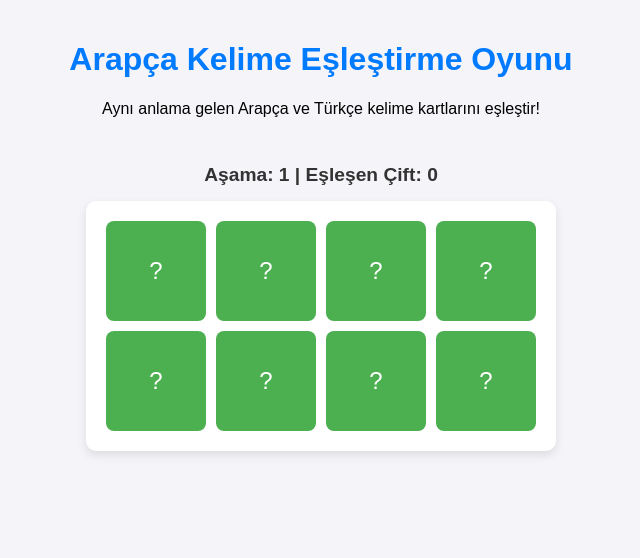
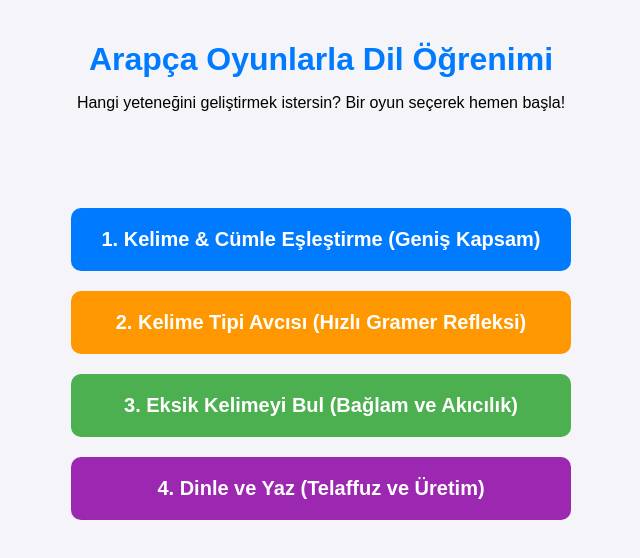
Before and after one commit to arapcaogreniyorum/Arapca-Oyun, a plain HTML site: page index.html in a window 1280 px wide. Shown: the whole page, without its empty margins (319-959 px from the left). Drawn offline with Linux system fonts and the light colour scheme.

Commit message:
Update index.html

```diff
--- a/index.html
+++ b/index.html
@@ -3,23 +3,61 @@
 <head>
     <meta charset="UTF-8">
     <meta name="viewport" content="width=device-width, initial-scale=1.0">
-    <title>Arapça Kelime Eşleştirme Oyunu</title>
+    <title>Arapça Oyunlarla Dil Öğrenimi</title>
     <link rel="stylesheet" href="style.css">
+    <style>
+        /* Sadece bu sayfa için menü stilini ekleyelim */
+        .menu-container {
+            display: flex;
+            flex-direction: column;
+            gap: 20px;
+            width: 90%;
+            max-width: 500px;
+            margin-top: 50px;
+        }
+        .menu-button {
+            padding: 20px;
+            font-size: 20px;
+            font-weight: bold;
+            color: white;
+            border: none;
+            border-radius: 10px;
+            cursor: pointer;
+            text-align: center;
+            transition: background-color 0.3s;
+            text-decoration: none; /* Link stilini kaldırmak için */
+        }
+        .match-game { background-color: #007bff; } /* Mavi - Eşleştirme */
+        .type-game { background-color: #ff9800; } /* Turuncu - Tip Avcısı */
+        .fill-game { background-color: #4CAF50; } /* Yeşil - Eksik Kelime */
+        .listen-game { background-color: #9c27b0; } /* Mor - Dinle & Yaz */
+
+        .menu-button:hover {
+            opacity: 0.9;
+        }
+        /* Başlık stili */
+        .main-header {
+            color: #007bff;
+            margin-bottom: 10px;
+        }
+    </style>
 </head>
 <body>
 
     <header>
-        <h1>Arapça Kelime Eşleştirme Oyunu</h1>
-        <p>Aynı anlama gelen Arapça ve Türkçe kelime kartlarını eşleştir!</p>
+        <h1 class="main-header">Arapça Oyunlarla Dil Öğrenimi</h1>
+        <p>Hangi yeteneğini geliştirmek istersin? Bir oyun seçerek hemen başla!</p>
     </header>
 
-    <div class="score-board">
-        Aşama: <span id="current-stage">1</span> | Eşleşen Çift: <span id="matched-pairs">0</span>
+    <div class="menu-container">
+        <a href="kelime_eslestirme.html" class="menu-button match-game">1. Kelime & Cümle Eşleştirme (Geniş Kapsam)</a>
+
+        <a href="kelime_tipi_avcisi.html" class="menu-button type-game">2. Kelime Tipi Avcısı (Hızlı Gramer Refleksi)</a>
+
+        <a href="eksik_kelime.html" class="menu-button fill-game">3. Eksik Kelimeyi Bul (Bağlam ve Akıcılık)</a>
+
+        <a href="dinle_ve_yaz.html" class="menu-button listen-game">4. Dinle ve Yaz (Telaffuz ve Üretim)</a>
     </div>
 
-    <section class="game-container">
-        </section>
-
-    <script src="script.js"></script>
 </body>
 </html>
```
